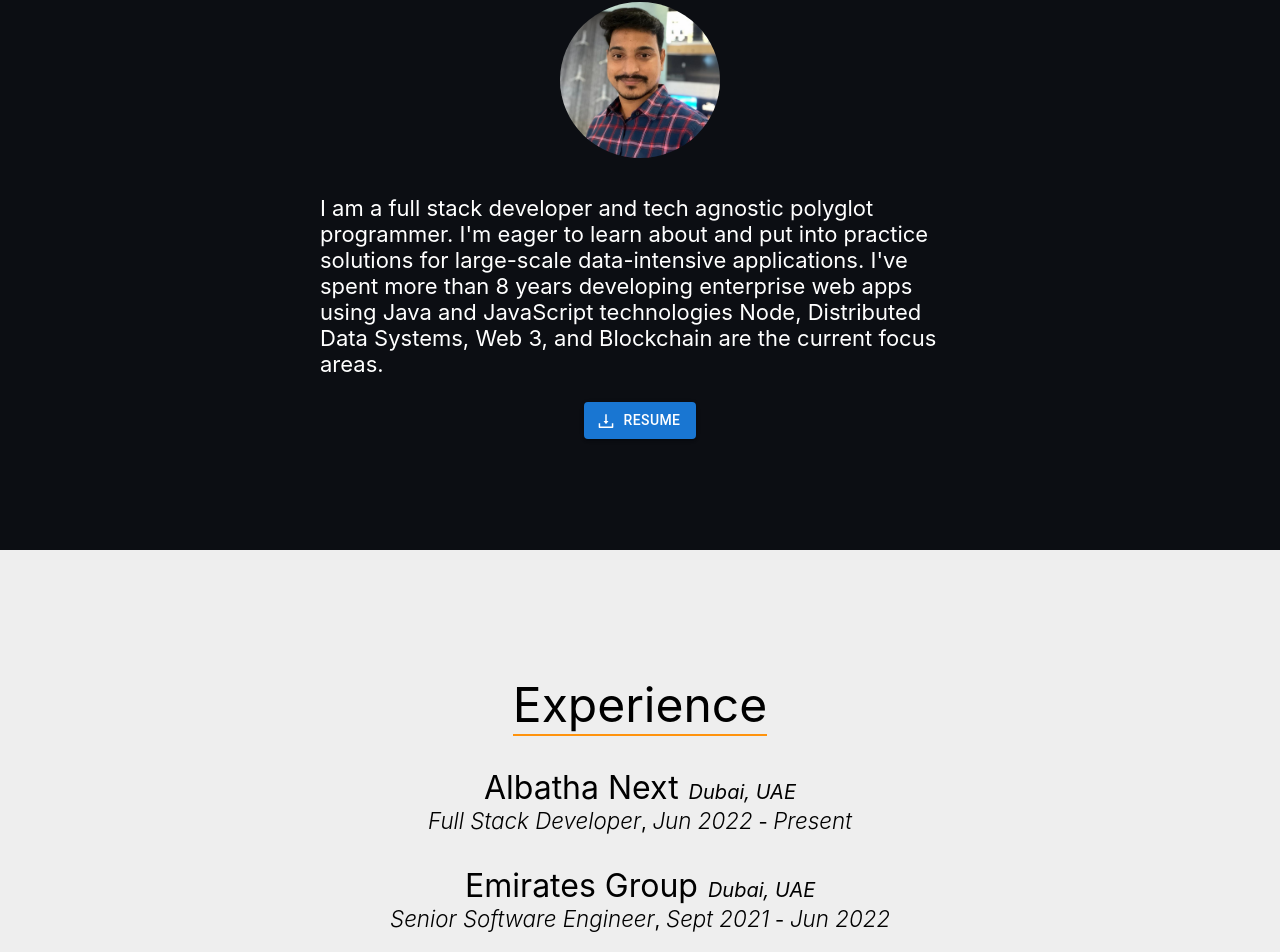
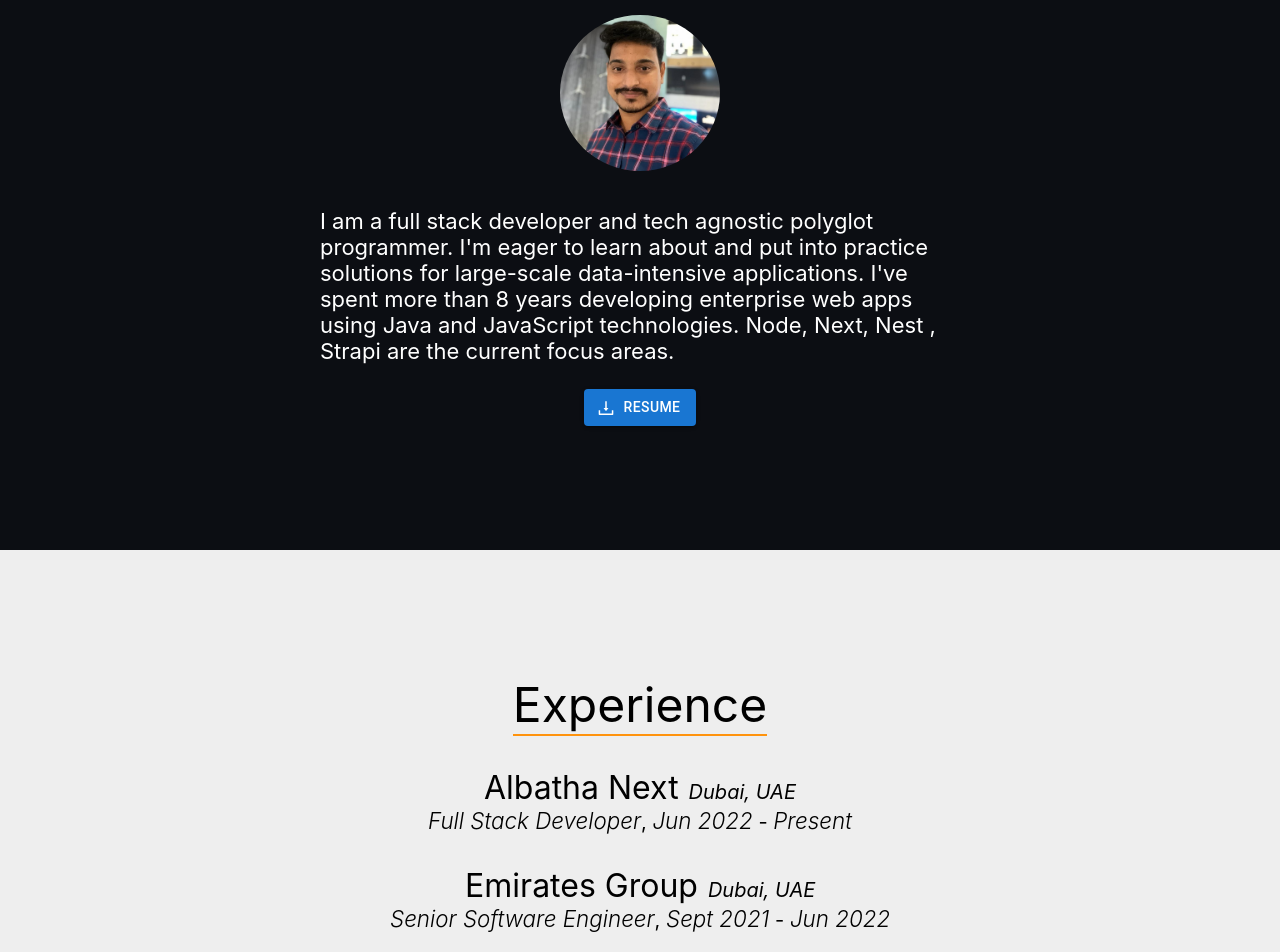
Before and after one commit to ShivaAdigopula/my-portfolio, a React (Create React App) app: page / in a window 1280 px wide. Shown: the part 1018-1970 px from the top of the page. Built offline with nearby package versions, Linux system fonts and the light colour scheme.

Commit message:
updated about content

```diff
--- a/src/assets/data.js
+++ b/src/assets/data.js
@@ -8,8 +8,8 @@ export const data = {
     },
     about: [`I am a full stack developer and tech agnostic polyglot programmer.
         I'm eager to learn about and put into practice solutions for large-scale data-intensive applications.
-        I've spent more than 8 years developing enterprise web apps using Java and JavaScript technologies
-        Node, Distributed Data Systems, Web 3, and Blockchain are the current focus areas.`
+        I've spent more than 8 years developing enterprise web apps using Java and JavaScript technologies.
+        Node, Next, Nest , Strapi are the current focus areas.`
     ],
     experience: [
         {
```
